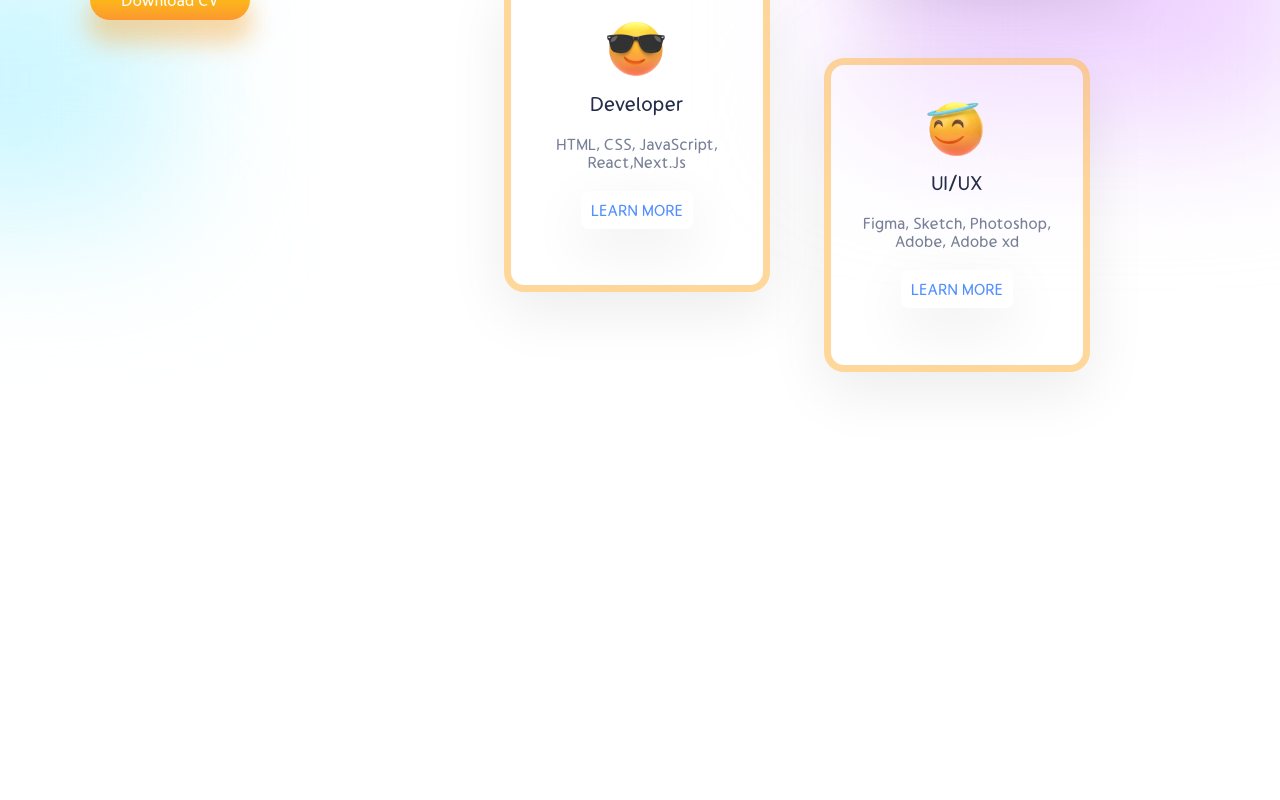
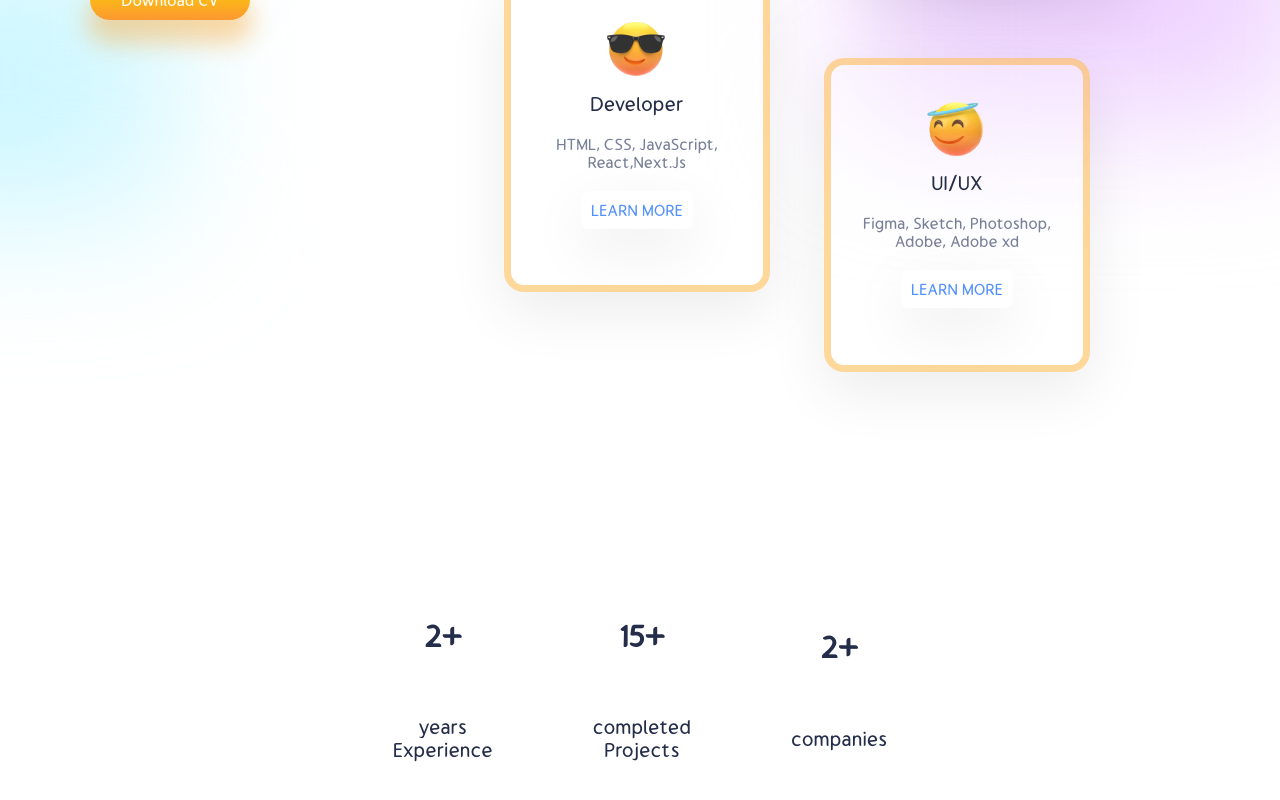
Before and after one commit to zeeshanhaider538/ZEESHAN-HAIDER-Portfolio, a React (Create React App) app: page / in a window 1280 px wide. Shown: the part 1328-2128 px from the top of the page. Before the commit the page ends 1896 px from the top, so only its background shows below. Built offline with nearby package versions, Linux system fonts and the light colour scheme.

Commit message:
Experience section

```diff
--- a/src/App.js
+++ b/src/App.js
@@ -1,15 +1,15 @@
-import logo from './logo.svg';
-import './App.css';
-import Navbar from './Components/Navbar/Navbar';
-import Intro from './Components/Intro/Intro';
-import Services from './Components/Services/Services';
-
+import "./App.css";
+import Navbar from "./Components/Navbar/Navbar";
+import Intro from "./Components/Intro/Intro";
+import Services from "./Components/Services/Services";
+import Experience from "./Components/Experience/Experience";
 function App() {
   return (
     <div className="App">
-     <Navbar/>
-     <Intro/>
-     <Services/>
+      <Navbar />
+      <Intro />
+      <Services />
+      <Experience />
     </div>
   );
 }
--- a/src/Components/Experience/Experience.css
+++ b/src/Components/Experience/Experience.css
@@ -0,0 +1,35 @@
+.experience{
+    display: flex;
+    align-items: center;
+    justify-content: center;
+    gap: 5rem;
+    height: 30vh;
+    margin-bottom: 8rem;
+}
+.achievement{
+    display: flex;
+    flex-direction: column;
+    align-items: center;
+}
+.circle{
+    width: 4rem;
+    height: 4rem;
+    background: white;
+    border-radius: 100%;
+    position: relative;
+    display: flex;
+    align-items: center;
+    justify-content: center;
+    font-size: 1.5rem;
+    font-weight: bold;
+    margin-bottom: 2rem;
+}
+.circle::before{
+    border-radius: 100%;
+    content: "";
+    background-image: linear-gradient(to bottom, #87e6fb 0%,#ffc05c 100% );
+    top: -8px;
+    left: -8px;
+    bottom: -8px;
+    right: -8px;
+}
--- a/src/Components/Experience/Experience.jsx
+++ b/src/Components/Experience/Experience.jsx
@@ -1,12 +1,24 @@
-import React from "react";
+import React from 'react'
+import "./Experience.css";
+const Experience = () => {
+  return (
+    <div className="experience">
+    <div className="achievement">
+      <div className="circle">2+</div>
+      <span>years</span>
+      <span>Experience</span>
+    </div>
+    <div className="achievement">
+      <div className="circle">15+</div>
+      <span>completed</span>
+      <span>Projects</span>
+    </div>
+    <div className="achievement">
+      <div className="circle">2+</div>
+      <span>companies</span>
+    </div>
+  </div>
+  )
+}
 
-const Experience = () => {
-  <div className="experience">
-    <div className="achievement">
-      <div className="circle">1+</div>
-      <span>years</span>
-    </div>
-  </div>;
-};
-
-export default Experience;
+export default Experience
```
